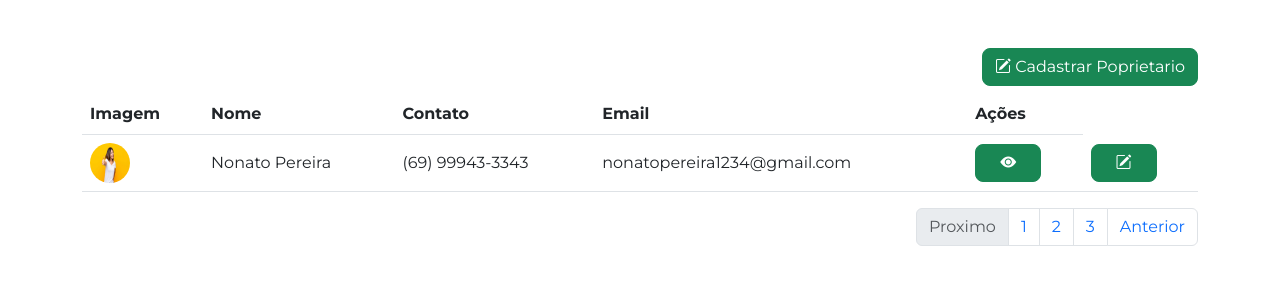
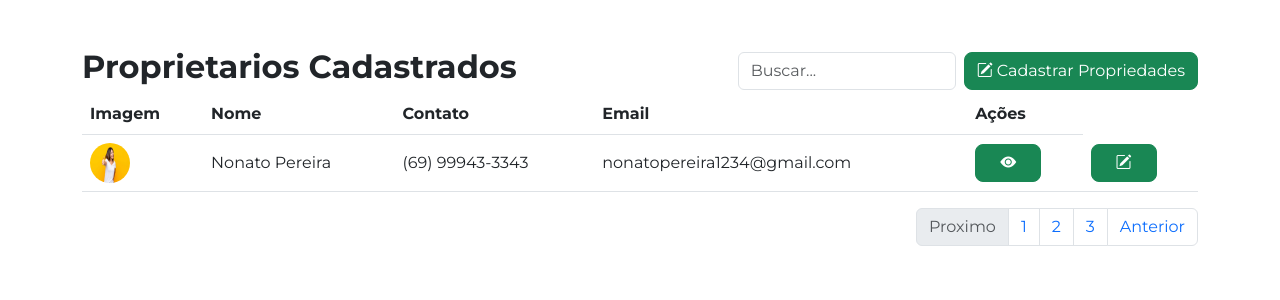
Before and after one commit to JuniorCarlini/siip, a Django app: page /proprietarios/ in a window 1280 px wide. Shown: the part 79-379 px from the top of the page. Run offline with Django 4.2, Linux system fonts and the light colour scheme.

Commit message:
updates menu

```diff
--- a/templates/inicio/proprietarios.html
+++ b/templates/inicio/proprietarios.html
@@ -13,11 +13,15 @@
 
 {% block content %}
 <div class="container mt-5">
-    <div class="d-flex justify-content-end">
-        <button type="button " class="btn btn-success mb-2 rounded-3" data-bs-toggle="modal"
-            data-bs-target="#cadastraproprietario">
-            <i class="bi bi-pencil-square"></i> Cadastrar Poprietario
-        </button>
+    <div class="d-flex justify-content-between align-items-center">
+        <h2 class="fw-bold">Proprietarios Cadastrados</h2>
+        <div class="d-flex align-items-center">
+            <input type="text" class="form-control me-2" placeholder="Buscar...">
+            <button type="button" class="btn btn-success rounded-3 align-self-center flex-shrink-0"
+                data-bs-toggle="modal" data-bs-target="#cadastrapropriedade">
+                <i class="bi bi-pencil-square"></i> Cadastrar Propriedades
+            </button>
+        </div>
     </div>
     <table class="table">
         <thead>
```
Also changed, not shown: templates/propriedades.html (+12 -5 lines).
